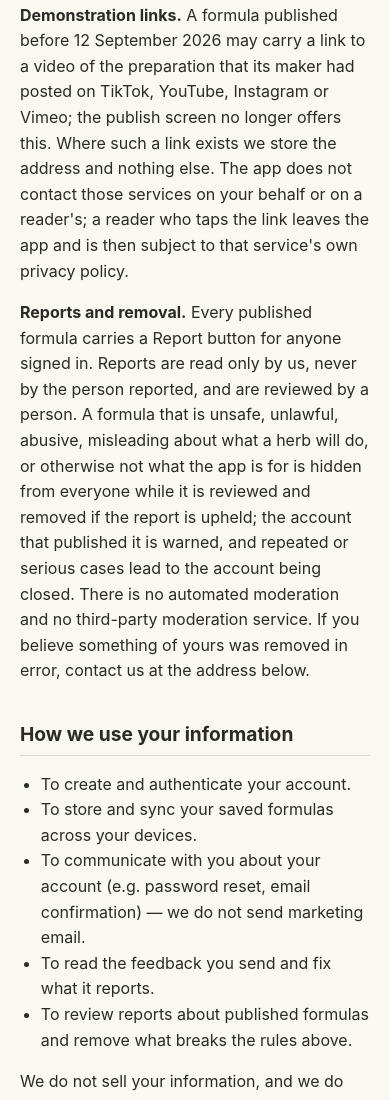
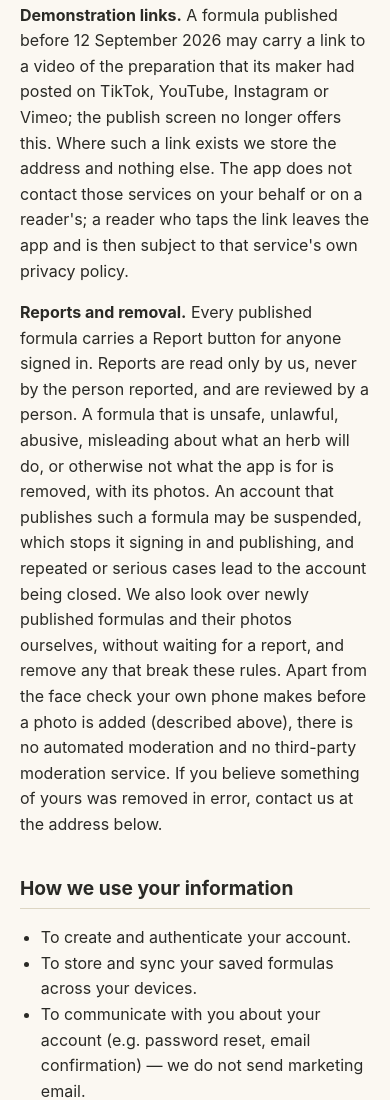
Before and after one commit to jpayne8888/herbal-companion-legal, a plain HTML site: page index.html in a window 390 px wide. Shown: the part 4065-5165 px from the top of the page. Drawn offline with Linux system fonts and the light colour scheme.

Commit message:
Privacy policy (20 November 2026): a reported formula is removed and its account may be suspended, new photos are looked over, the phone's face check named; and the moderation door

```diff
--- a/index.html
+++ b/index.html
@@ -117,12 +117,16 @@
   <strong>Reports and removal.</strong> Every published formula carries a
   Report button for anyone signed in. Reports are read only by us, never by the person reported,
   and are reviewed by a person. A formula that is unsafe, unlawful, abusive,
-  misleading about what a herb will do, or otherwise not what the app is for
-  is hidden from everyone while it is reviewed and removed if the report is
-  upheld; the account that published it is warned, and repeated or serious
-  cases lead to the account being closed. There is no automated moderation
-  and no third-party moderation service. If you believe something of yours
-  was removed in error, contact us at the address below.
+  misleading about what an herb will do, or otherwise not what the app is for
+  is removed, with its photos. An account that publishes such a formula may
+  be suspended, which stops it signing in and publishing, and repeated or
+  serious cases lead to the account being closed. We also look over newly
+  published formulas and their photos ourselves, without waiting for a
+  report, and remove any that break these rules. Apart from the face check
+  your own phone makes before a photo is added (described above), there is
+  no automated moderation and no third-party moderation service. If you
+  believe something of yours was removed in error, contact us at the address
+  below.
 </p>
 
 <h2>How we use your information</h2>
```
Also changed, not shown: moderation-door.html (added, +39 -0 lines), privacy.html (+10 -6 lines), 1 other file.
